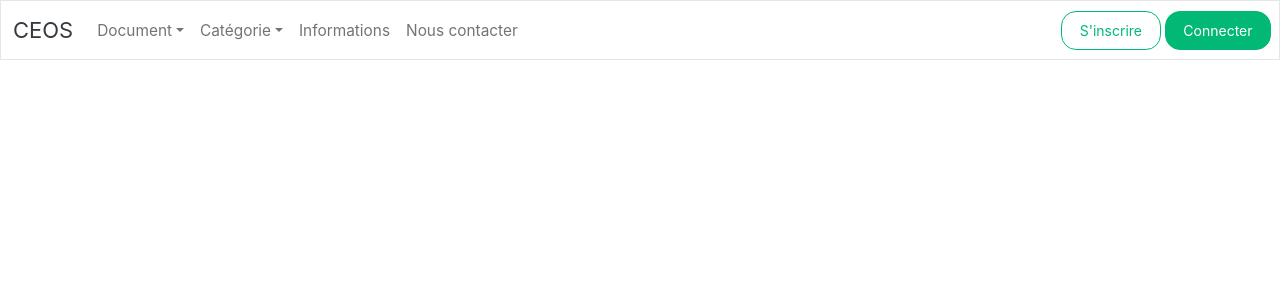
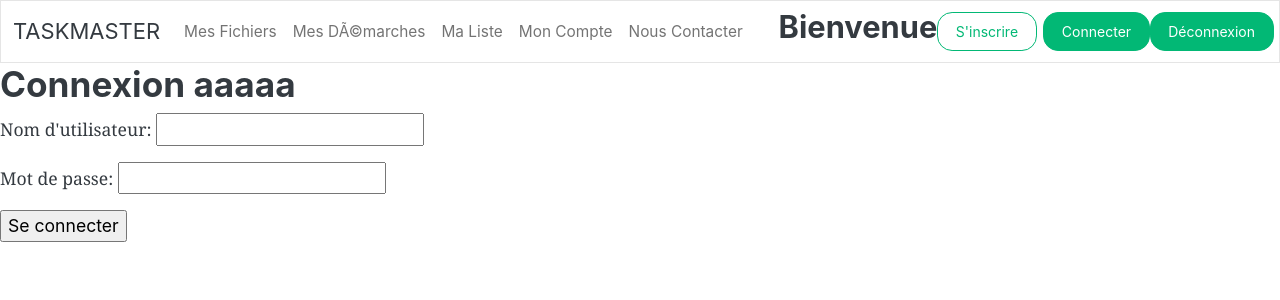
Before and after one commit to Bryan82370/CEOS, a Django app: page /login/ in a window 1280 px wide. Shown: the top 300 px of the page. Run offline with Django 4.2, Linux system fonts and the light colour scheme.

Commit message:
connexion-inscription -ok

```diff
--- /dev/null
+++ b/website/forms.py
@@ -0,0 +1,15 @@
+from django import forms
+from django.contrib.auth.forms import AuthenticationForm
+from django.contrib.auth.models import User
+from .models import Utilisateur
+from django.contrib.auth.forms import UserCreationForm
+
+class InscriptionForm(UserCreationForm):
+    username = forms.CharField(label="Nom d'utilisateur")
+
+    class Meta(UserCreationForm.Meta):
+        fields = ['username', 'password1', 'password2']
+
+class ConnexionForm(AuthenticationForm):
+    username = forms.CharField(label="Nom d'utilisateur")
+    password = forms.CharField(widget=forms.PasswordInput, label="Mot de passe")
--- a/website/templates/base.html
+++ b/website/templates/base.html
@@ -3,7 +3,7 @@
 {% load static %}
 	<header>
 		<meta charset="utf-8" />
-        {% block title %}<title>CEOS</title>{% endblock %}
+        {% block title %}<title>TASKMASTER</title>{% endblock %}
         <meta name="viewport" content="width=device-width, initial-scale=1">
         <link href="https://bootswatch.com/5/litera/bootstrap.min.css" rel="stylesheet">
         <script src="https://cdn.jsdelivr.net/npm/bootstrap@5.1.1/dist/js/bootstrap.bundle.min.js"></script>
@@ -12,38 +12,35 @@
         {% block sidebar %}
         <nav class="navbar navbar-expand-lg navbar-light bg-light">
             <div class="container-fluid">
-              <a class="navbar-brand" href="#">CEOS</a>
+              <a class="navbar-brand" href="#">TASKMASTER</a>
               <button class="navbar-toggler" type="button" data-bs-toggle="collapse" data-bs-target="#navbarColor03" aria-controls="navbarColor03" aria-expanded="false" aria-label="Toggle navigation">
                 <span class="navbar-toggler-icon"></span>
               </button>
               <div class="collapse navbar-collapse" id="navbarColor03">
                 <ul class="navbar-nav me-auto">
                     <li class="nav-item dropdown">
-                        <a class="nav-link dropdown-toggle" data-bs-toggle="dropdown" href="#" role="button" aria-haspopup="true" aria-expanded="false">Document</a>
-                        <div class="dropdown-menu">
-                            <a class="dropdown-item" href="/document">Mes Documents</a>
-                            <div class="dropdown-divider"></div>
-                            <a class="dropdown-item" href="/addDocument">Ajouter un Document</a>
-                        </div>
-                    </li>
-                    <li class="nav-item dropdown">
-                        <a class="nav-link dropdown-toggle" data-bs-toggle="dropdown" href="#" role="button" aria-haspopup="true" aria-expanded="false">Catégorie</a>
-                        <div class="dropdown-menu">
-                            <a class="dropdown-item" href="/category">Mes Catégories</a>
-                            <div class="dropdown-divider"></div>
-                            <a class="dropdown-item" href="/addCategory">Ajouter une catégorie</a>
-                        </div>
+                        <a class="nav-link" href="/document" role="button" aria-haspopup="true" aria-expanded="false">Mes Fichiers</a>
                     </li>
                     <li class="nav-item">
-                      <a class="nav-link" href="/info">Informations</a>
+                        <a class="nav-link" href="/step" role="button" aria-haspopup="true" aria-expanded="false">Mes DÃ©marches</a>
+                    </li>
+                    <li class="nav-item ">
+                        <a class="nav-link" href="/list" role="button" aria-haspopup="true" aria-expanded="false">Ma Liste</a>
                     </li>
                     <li class="nav-item">
-                        <a class="nav-link" href="/about">Nous contacter</a>
+                        <a class="nav-link" href="/info" role="button" aria-haspopup="true" aria-expanded="false">Mon Compte</a>
+                    </li>
+                    <li class="nav-item ">
+                        <a class="nav-link" href="/about" role="button" aria-haspopup="true" aria-expanded="false">Nous Contacter</a>
                     </li>
                 </ul>
+
+                <h3>Bienvenue {{ user.username }} </h3>
+
                 <form class="d-flex">
-                    <button class="btn btn-outline-success my-2 my-sm-0" style="margin-right:2%" type="submit">S'inscrire</button>
-                    <button class="btn btn-success my-2 my-sm-0" type="submit">Connecter</button>
+                    <a class="btn btn-outline-success my-2 my-sm-0" style="margin-right:2%" type="submit" href="/register">S'inscrire</a>
+                    <a class="btn btn-success my-2 my-sm-0" type="submit" href="/login">Connecter</a>
+                    <a class="btn btn-success my-2 my-sm-0" type="submit" href="{% url 'choise' %}">Déconnexion</a>
                 </form>
             </div>
         </div>
--- /dev/null
+++ b/website/templates/list.html
@@ -0,0 +1,3 @@
+{% extends "base.html" %}
+{% load static %}
+<meta charset="utf-8" />
--- a/website/templates/security/login.html
+++ b/website/templates/security/login.html
@@ -1,3 +1,33 @@
+<!DOCTYPE html>
+<html lang="fr">
 {% extends "base.html" %}
 {% load static %}
 <meta charset="utf-8" />
+{% block content %}
+
+<!-- login.html -->
+
+
+    <title>Connexion</title>
+
+
+{% if form.non_field_errors %}
+    <ul class="errorlist">
+      {% for error in form.non_field_errors %}
+        <li>{{ error }}</li>
+      {% endfor %}
+    </ul>
+  {% endif %}
+
+<body>
+    <h2>Connexion aaaaa</h2>
+    <form method="POST" action="{% url 'user_login' %}">
+        {% csrf_token %}
+        {{ form.as_p }}
+        <input type="submit" value="Se connecter">
+    </form>
+</body>
+
+{% endblock %}
+
+</html>
--- /dev/null
+++ b/website/templates/step.html
@@ -0,0 +1,3 @@
+{% extends "base.html" %}
+{% load static %}
+<meta charset="utf-8" />
--- a/website/urls.py
+++ b/website/urls.py
@@ -1,16 +1,18 @@
 from django.urls import path
-
+from .views import logout_view
 from . import views
 
 urlpatterns = [
     path('', views.index, name='index'),
-    path('login/', views.login, name='login'),
+    path('login/', views.user_login, name='user_login'),
     path('register/', views.register, name='register'),
-    path('addCategory/', views.addCategory, name='addCategory'),
     path('addDocument/', views.addDocument, name='addDocument'),
     path('base/', views.base, name='base'),
-    path('category/', views.category, name='category'),
+    path('step/', views.step, name='step'),
     path('document/', views.document, name='document'),
     path('info/', views.info, name='info'),
     path('about/', views.about, name='about'),
+    path('list/', views.list, name='list'),
+    path('choise/', views.choise, name='choise'),
+    path('logout/', logout_view, name='logout'),
 ]
--- a/website/views.py
+++ b/website/views.py
@@ -1,33 +1,77 @@
-from django.http import HttpResponse
-from django.shortcuts import render
+from django.contrib.auth import authenticate, login, logout
+from django.contrib.auth.forms import AuthenticationForm
+from django.contrib.auth.decorators import login_required
+from .forms import InscriptionForm
+from django.shortcuts import render, redirect
+from .models import Utilisateur
+from django.contrib import messages
+from .forms import ConnexionForm
 
-
+@login_required(login_url='choise')
 def index(request):
     return render(request, 'index.html')
 
 def base(request):
     return render(request, 'base.html')
 
-def login(request):
-    return render(request, 'security/login.html')
+def choise(request):
+    return render(request, 'security/choise.html')
+
+def user_login(request):
+    if request.method == 'POST':
+        form = ConnexionForm(request, data=request.POST)
+        if form.is_valid():
+            username = form.cleaned_data.get('username')
+            password = form.cleaned_data.get('password')
+            user = authenticate(request, username=username, password=password)
+            if user is not None:
+                login(request, user)
+                return redirect('index')
+            else:
+                form.add_error(None, 'Identifiants invalides')
+    else:
+        form = ConnexionForm()
+    return render(request, 'security/login.html', {'form': form})
 
 def register(request):
-    return render(request, 'security/register.html')
+    if request.method == 'POST':
+        form = InscriptionForm(request.POST)
+        if form.is_valid():
+            user = form.save()
+            login(request, user)
+            return redirect('index')
+    else:
+        form = InscriptionForm()
+    return render(request, 'security/register.html', {'form': form})
 
+@login_required(login_url='choise')
 def addCategory(request):
     return render(request, 'addCategory.html')
 
+@login_required(login_url='choise')
 def addDocument(request):
     return render(request, 'addDocument.html')
 
+@login_required(login_url='choise')
 def document(request):
     return render(request, 'document.html')
 
-def category(request):
-    return render(request, 'category.html')
+@login_required(login_url='choise')
+def step(request):
+    return render(request, 'step.html')
 
+@login_required(login_url='choise')
 def info(request):
     return render(request, 'info.html')
 
+@login_required(login_url='choise')
 def about(request):
     return render(request, 'about.html')
+
+@login_required(login_url='choise')
+def list(request):
+    return render(request, 'list.html')
+
+def logout_view(request):
+    logout(request)
+    return redirect('choise')  # Redirection vers la page de connexion après la déconnexion
```
Also changed, not shown: ceos/settings.py (+17 -3 lines), website/models.py (+13 -1 lines), website/templates/document.html (+16 -0 lines), website/templates/index.html (+9 -0 lines), website/templates/security/choise.html (added, +14 -0 lines), website/templates/security/register.html (+20 -0 lines), db.sqlite3, website/migrations/0001_initial.py (added), website/migrations/0002_alter_utilisateur_table.py (added).
